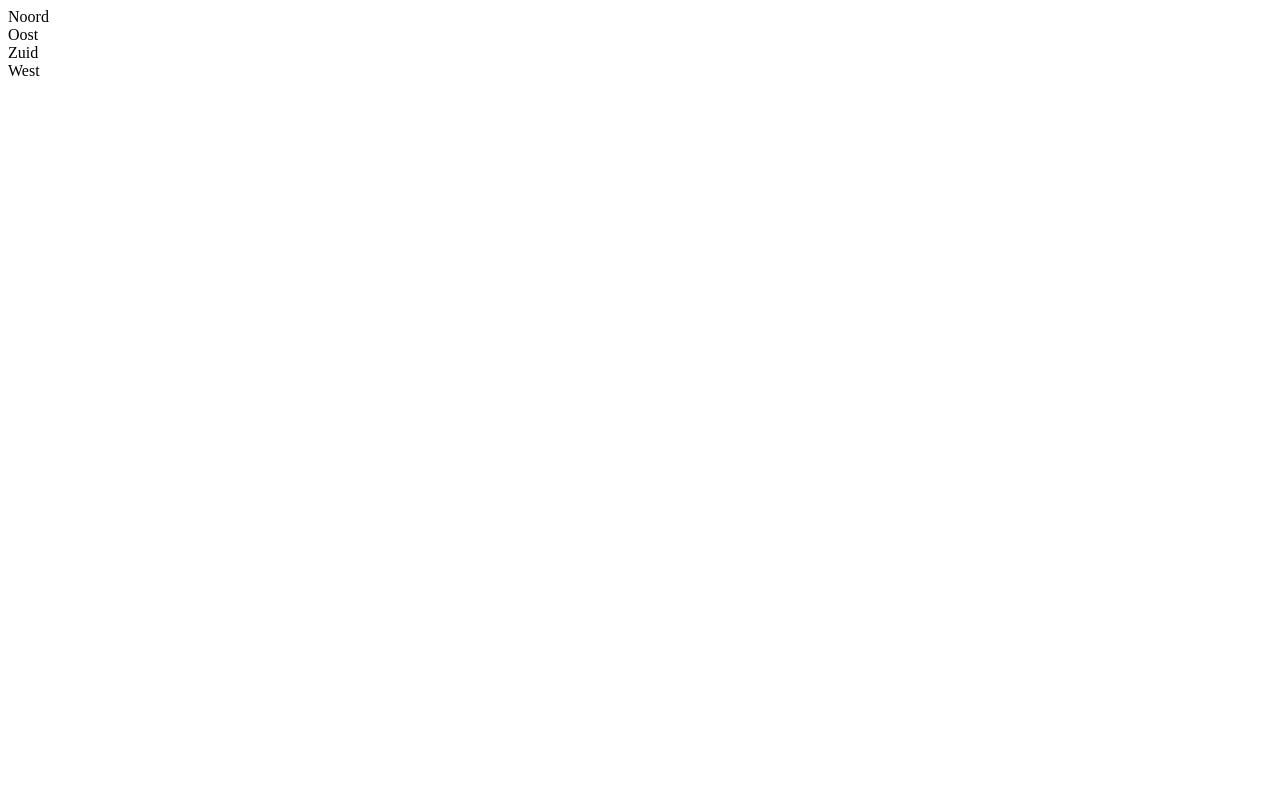
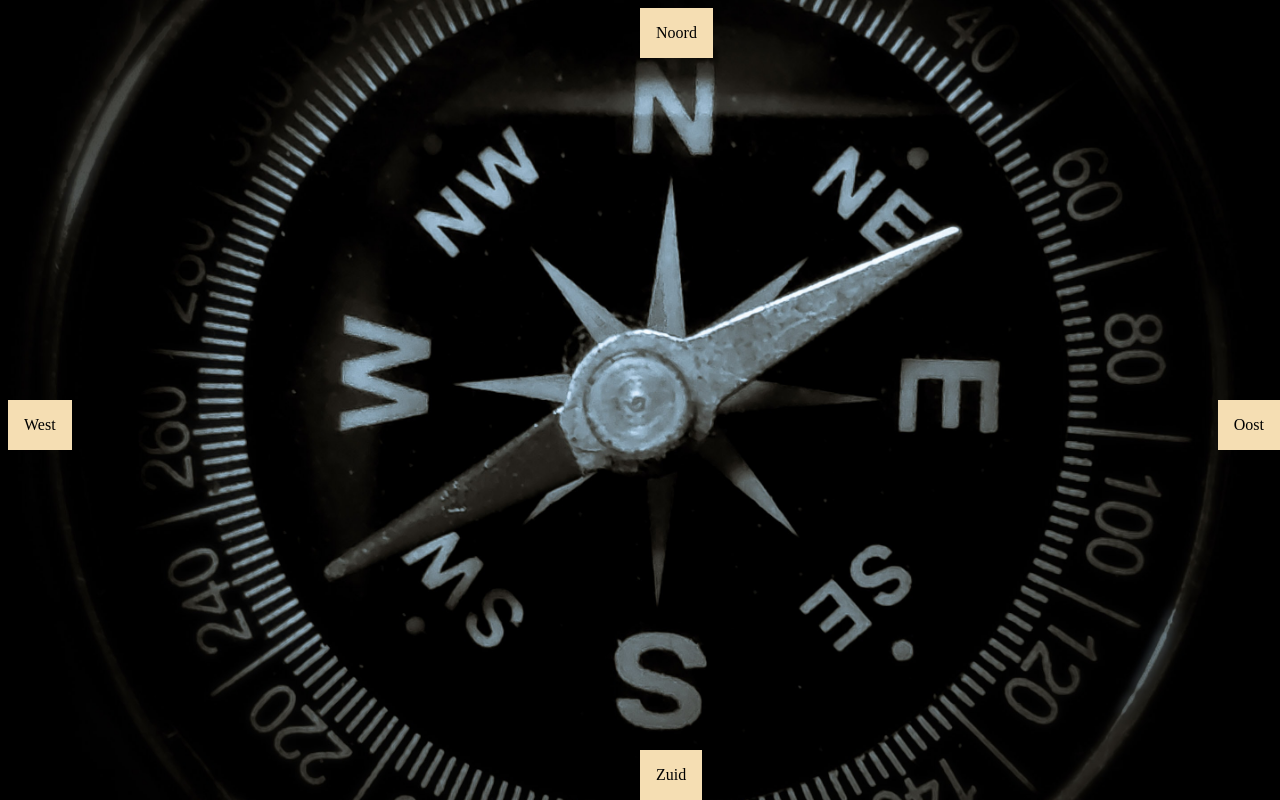
Before and after one commit to Laurensvdv/TM_Websites, a plain HTML site: page les_06_css_grid_flexbox/index.html in a window 1280 px wide. Drawn offline with Linux system fonts and the light colour scheme.

Commit message:
les 6 oef 1

```diff
--- a/les_06_css_grid_flexbox/index.html
+++ b/les_06_css_grid_flexbox/index.html
@@ -7,27 +7,40 @@
 
     <style>
         html{
-            background: url(kompass-karte.jpeg) no-repeat center center fixed;
+            background: url(../Pictures/kompas.jpg) no-repeat center center fixed;
             -webkit-background-size: cover;
             -moz-background-size: cover;
             -moz-background-size: cover;
             background-size: cover;
         }
+        div{
+            padding: 1rem;
+        }
         .north{
-            position: absolute 50% 50% 50% 50%;
+            position: fixed;
+            left: 50%;
+            background-color: wheat;
         }
         .east{
-
+            position: fixed;
+            top: 50%;
+            right:0;
+            background-color: wheat;
         }
         .south{
-
+            position: fixed;
+            bottom: 0;
+            left: 50%;
+            background-color: wheat;
         }
         .west{
+            position: fixed;
+            top: 50%;
+            background-color: wheat;
         }
     </style>
 </head>
 <body>
-    <div class="compass"></div>
     <div class="north">Noord</div>
     <div class="east">Oost</div>
     <div class="south">Zuid</div>
```
